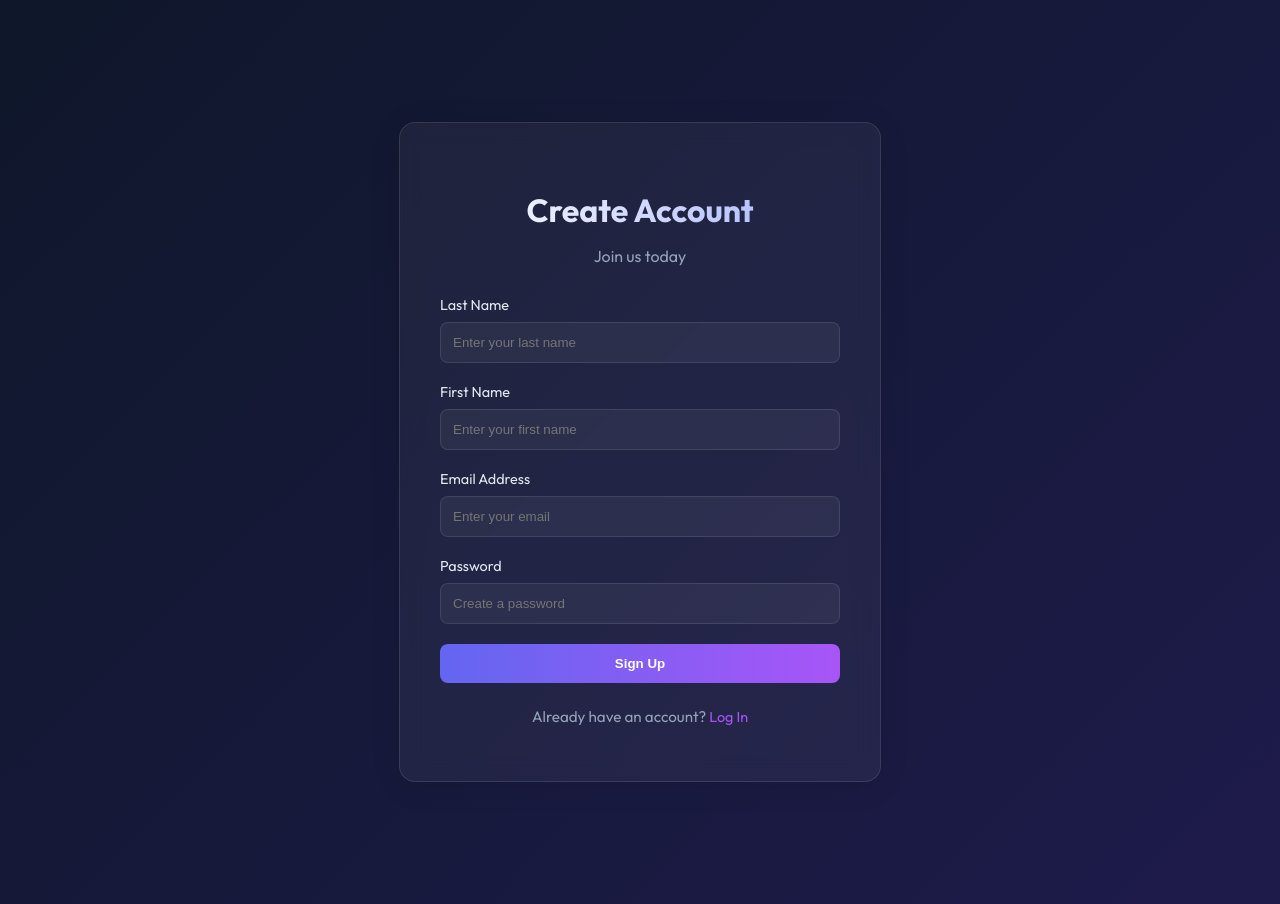
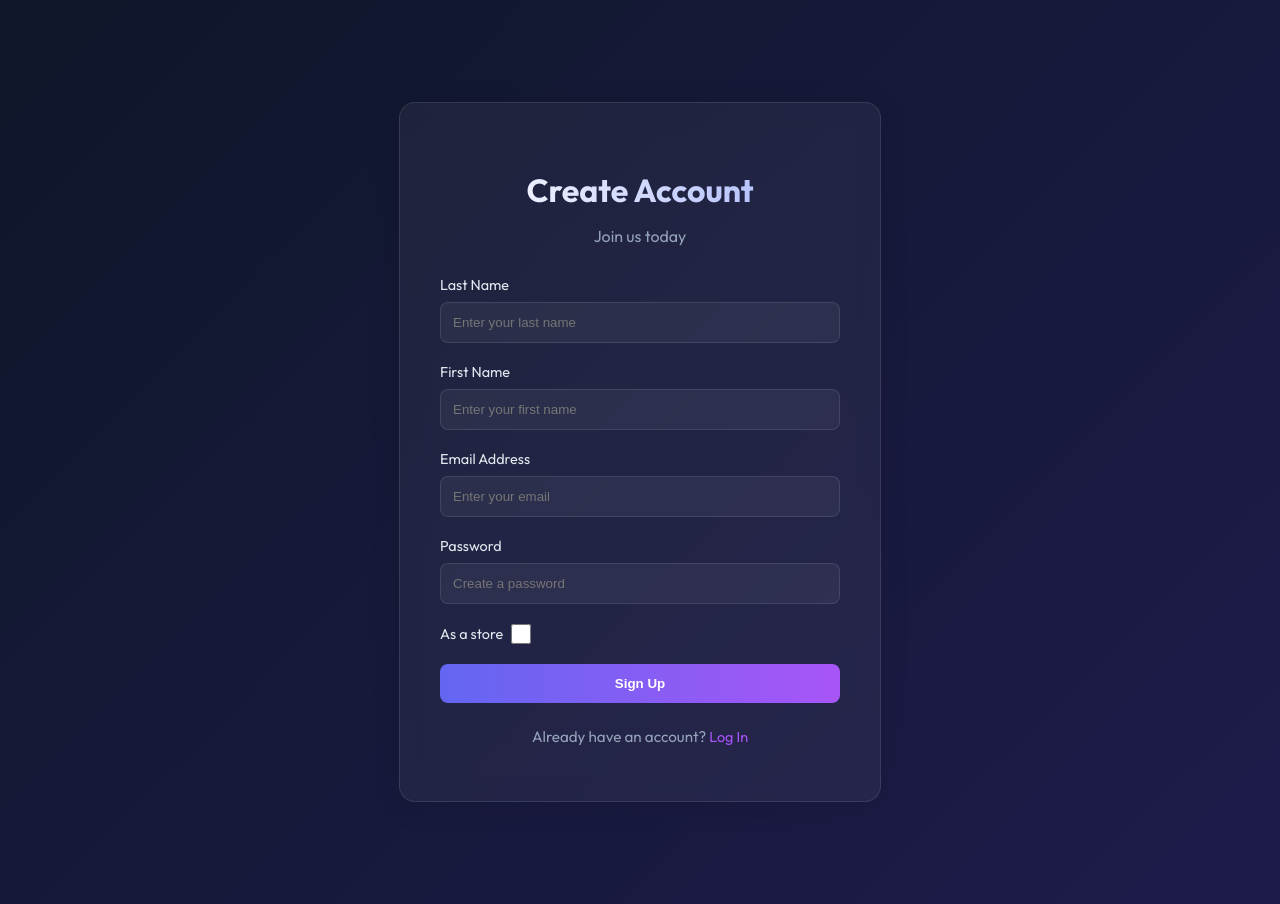
Before and after one commit to Giuliannaaa/m1p13mean-nyangotiana-soanomena-front, an Angular app: page /register in a window 1280 px wide. Built offline with nearby package versions, Linux system fonts and the light colour scheme.

Commit message:
Have the option to register as a store

```diff
--- a/src/app/pages/login/login.component.css
+++ b/src/app/pages/login/login.component.css
@@ -98,3 +98,24 @@
     text-align: center;
     font-size: 0.9rem;
 }
+
+/* Register form */
+.checkbox-group {
+    display: flex;
+    align-items: center;
+    gap: 8px;
+}
+
+.checkbox-group input[type="checkbox"] {
+    width: 20px;
+    height: 20px;
+    cursor: pointer;
+    margin: 0;
+}
+
+.checkbox-group label {
+    margin: 0;
+    cursor: pointer;
+    user-select: none;
+    font-weight: normal;
+}
--- a/src/app/pages/register/register.component.html
+++ b/src/app/pages/register/register.component.html
@@ -45,6 +45,11 @@
                 </div>
             </div>
 
+            <div class="form-group checkbox-group">
+                <label for="role">As a store</label>
+                <input type="checkbox" id="role" formControlName="role">
+            </div>
+
             <div class="error-alert" *ngIf="errorMessage">
                 {{ errorMessage }}
             </div>
--- a/src/app/pages/register/register.component.ts
+++ b/src/app/pages/register/register.component.ts
@@ -20,7 +20,8 @@ export class RegisterComponent {
         lastname: ['', [Validators.required]],
         firstname: ['', [Validators.required]],
         email: ['', [Validators.required, Validators.email]],
-        password: ['', [Validators.required, Validators.minLength(6)]]
+        password: ['', [Validators.required, Validators.minLength(6)]],
+        role: [false]
     });
 
     errorMessage: string = '';
@@ -30,7 +31,14 @@ export class RegisterComponent {
         if (this.registerForm.valid) {
             this.isLoading = true;
             this.errorMessage = '';
-            this.authService.register(this.registerForm.value).subscribe({
+
+            const registrationData = { ...this.registerForm.value };
+            // If the checkbox is checked, set role to 'Boutique'
+            if (registrationData.role) {
+                registrationData.role = 'Boutique';
+            }
+
+            this.authService.register(registrationData).subscribe({
                 next: () => {
                     this.isLoading = false;
                     this.router.navigate(['/login']);
```
